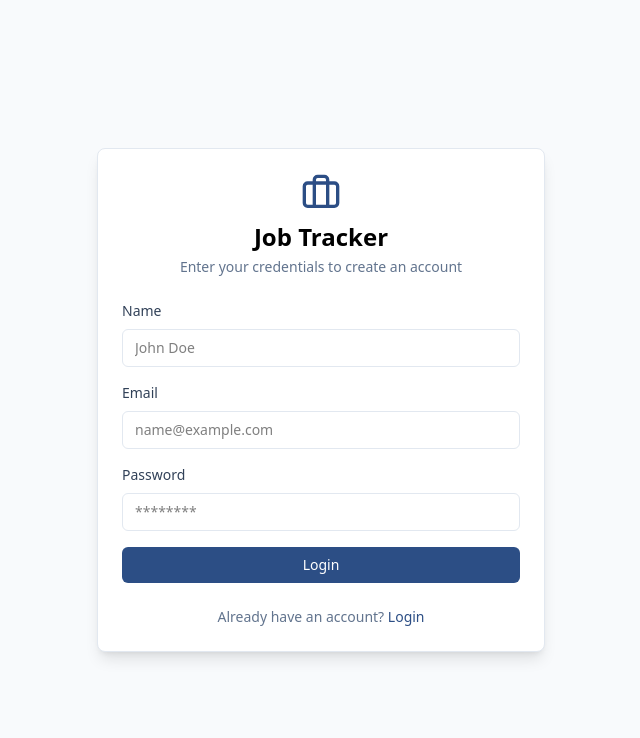
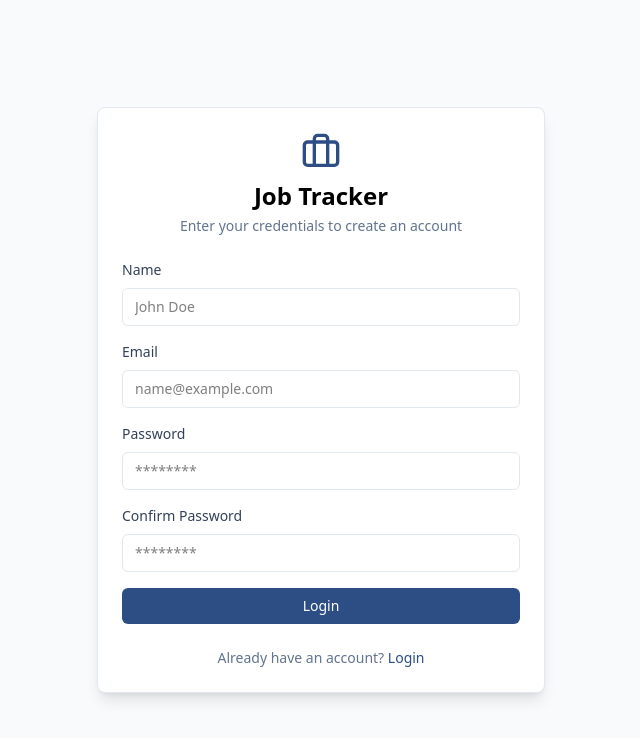
Before and after one commit to rajeshmurmu/job_tracker_frontend, a React (Vite) app: page /register in a window 1280 px wide. Shown: the top 738 px of the page, without its empty margins (319-959 px from the left). Built offline with nearby package versions, Linux system fonts and the light colour scheme.

Commit message:
add confirm password

```diff
--- a/src/pages/auth/RegisterPage.jsx
+++ b/src/pages/auth/RegisterPage.jsx
@@ -82,6 +82,23 @@ export default function RegisterPage() {
                   className="w-full rounded-md border border-slate-200 px-3 py-2 text-sm outline-none focus:border-[#2c4e85] focus:ring-1 focus:ring-[#2c4e85]"
                 />
               </div>
+
+              <div className="space-y-2">
+                <label
+                  htmlFor="password"
+                  className="block text-sm font-medium text-slate-700"
+                >
+                  Confirm Password
+                </label>
+
+                <input
+                  id="password"
+                  type="text"
+                  placeholder="********"
+                  required
+                  className="w-full rounded-md border border-slate-200 px-3 py-2 text-sm outline-none focus:border-[#2c4e85] focus:ring-1 focus:ring-[#2c4e85]"
+                />
+              </div>
               <button
                 type="submit"
                 disabled={isLoading}
```
